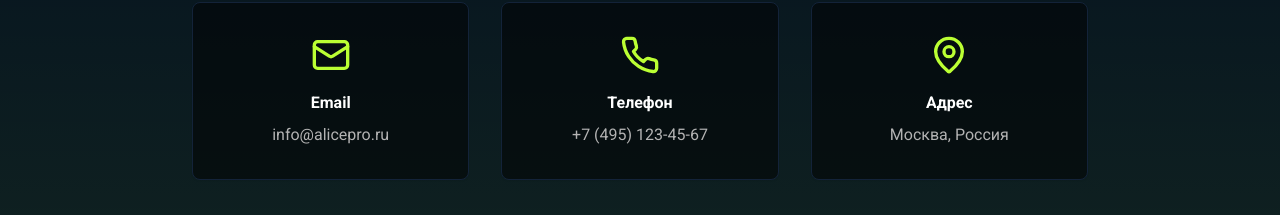
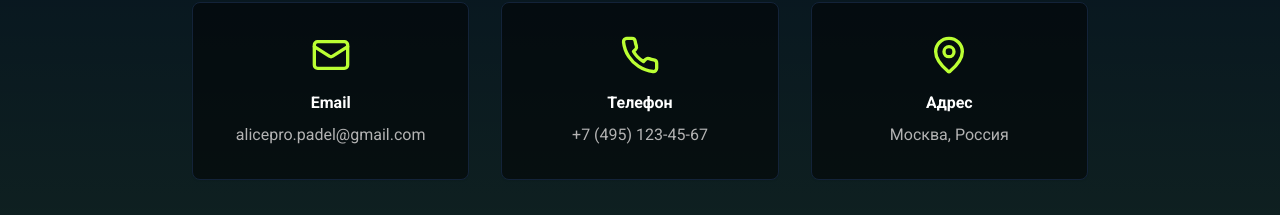
Before and after one commit to pr-poehali-dev/alicepro-site-launch, a React (Vite) app: page / in a window 1280 px wide. Shown: the part 4028-4243 px from the top of the page. Built offline with nearby package versions, Linux system fonts and the light colour scheme.

Commit message:
Обновление 1 компонентов

```diff
--- a/src/pages/Index.tsx
+++ b/src/pages/Index.tsx
@@ -262,9 +262,7 @@ const Index = () => {
               <Card className="p-8 bg-black/50 border-border hover:border-accent/50 transition-all group">
                 <Icon name="Mail" className="text-accent mb-4 mx-auto group-hover:scale-110 transition-transform" size={40} />
                 <div className="font-semibold mb-2">Email</div>
-                <a href="mailto:info@alicepro.ru" className="text-muted-foreground hover:text-accent transition-colors">
-                  info@alicepro.ru
-                </a>
+                <a href="mailto:info@alicepro.ru" className="text-muted-foreground hover:text-accent transition-colors">alicepro.padel@gmail.com</a>
               </Card>
 
               <Card className="p-8 bg-black/50 border-border hover:border-accent/50 transition-all group">
```
